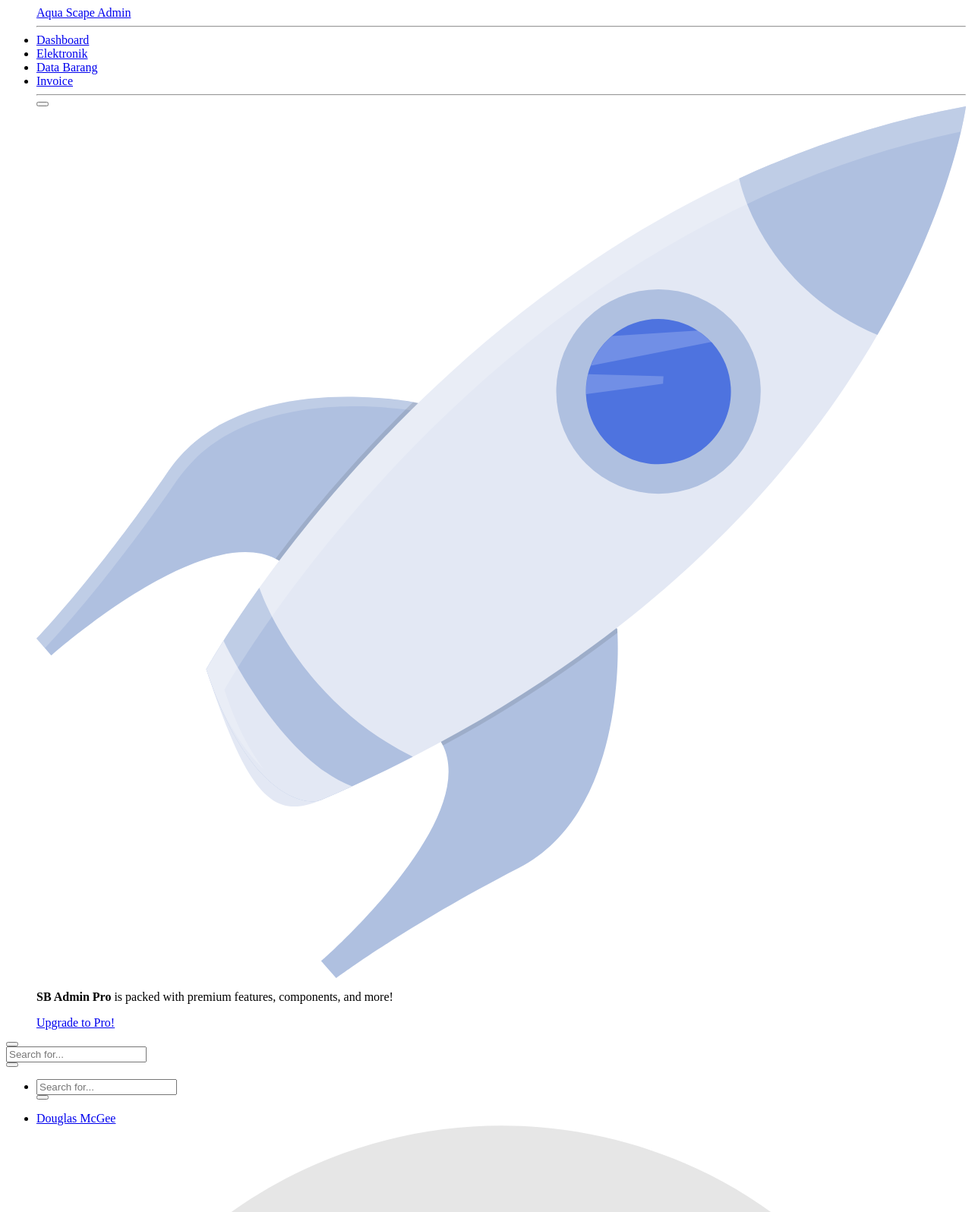
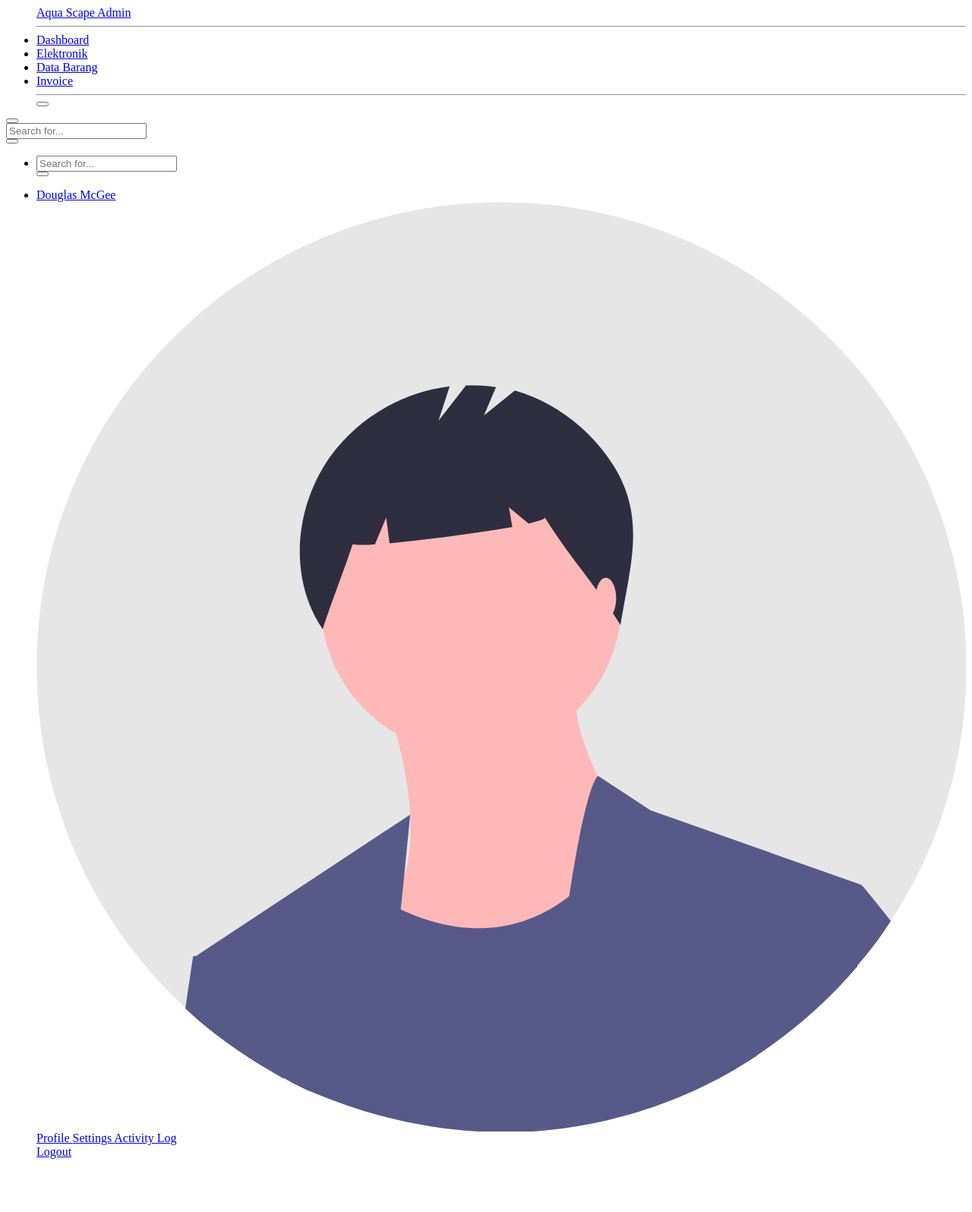
Before and after one commit to ahmadavrizal/AquaScape, a CodeIgniter app: the page made by TokoAquaScape/application/views/templates_admin/sidebar.php in a window 1280 px wide. Shown: the top 1596 px of the page at 76% size. After the commit the page ends 1526 px from the top, so only its background shows below. Run offline with CodeIgniter, Linux system fonts and the light colour scheme.

Commit message:
Update sidebar.php

```diff
--- a/TokoAquaScape/application/views/templates_admin/sidebar.php
+++ b/TokoAquaScape/application/views/templates_admin/sidebar.php
@@ -54,11 +54,7 @@
             </div>
 
             <!-- Sidebar Message -->
-            <div class="sidebar-card d-none d-lg-flex">
-                <img class="sidebar-card-illustration mb-2" src="img/undraw_rocket.svg" alt="...">
-                <p class="text-center mb-2"><strong>SB Admin Pro</strong> is packed with premium features, components, and more!</p>
-                <a class="btn btn-success btn-sm" href="https://startbootstrap.com/theme/sb-admin-pro">Upgrade to Pro!</a>
-            </div>
+
 
         </ul>
         <!-- End of Sidebar -->
```
